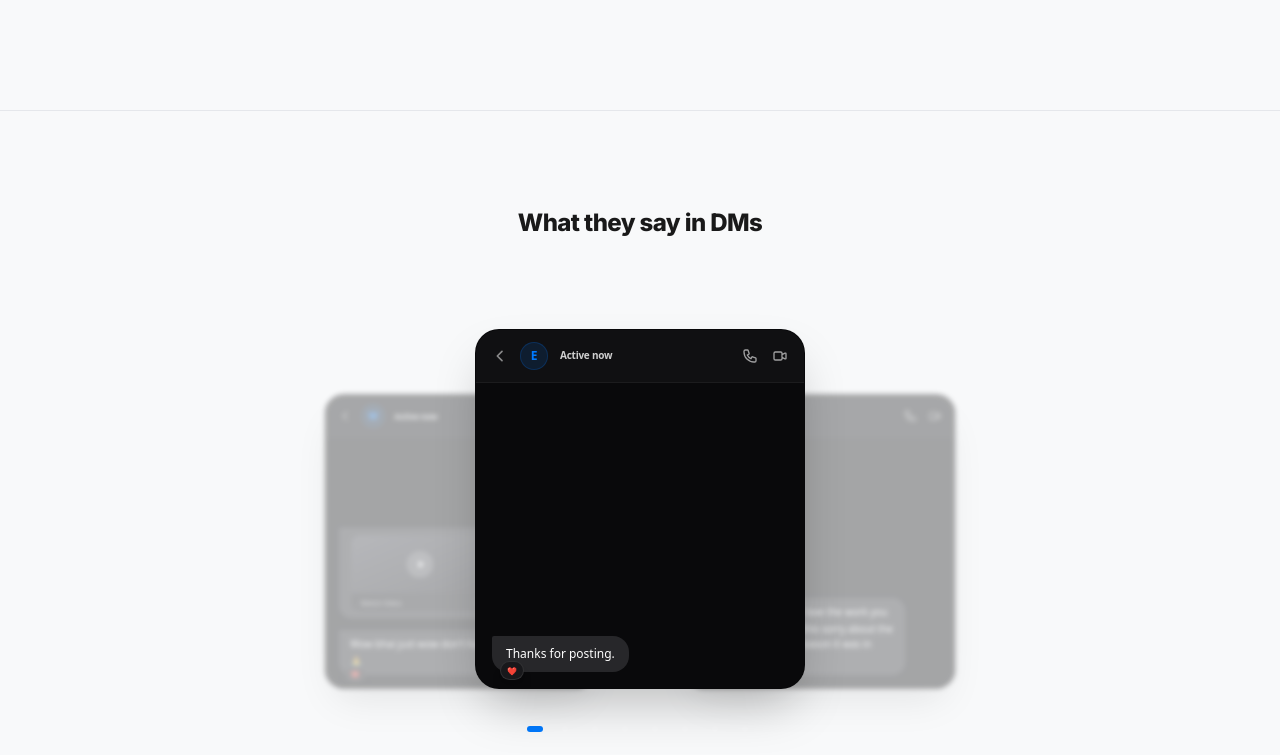
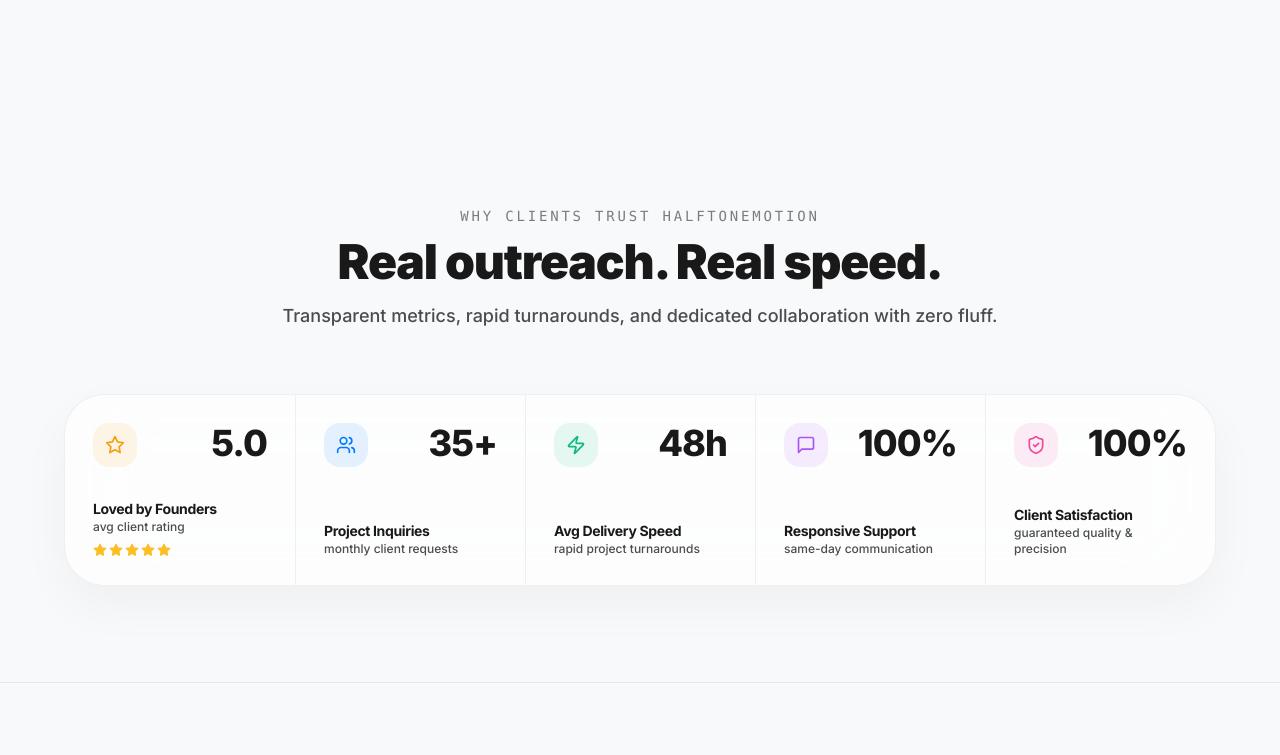
Before and after one commit to BerserkerOP/website, a Next.js app: page / in a window 1280 px wide. Shown: the part 1994-2749 px from the top of the page. Built offline with nearby package versions, Linux system fonts and the light colour scheme.

Commit message:
Create TrustMetrics section with 5 key metrics and subtle top-left ambient hover gradient shadow animations

```diff
--- a/app/page.tsx
+++ b/app/page.tsx
@@ -3,6 +3,7 @@ import ProjectCard from '@/components/ProjectCard';
 import ReviewsSection from '@/components/ReviewsSection';
 import ContactSection from '@/components/ContactSection';
 import SpotlightButton from '@/components/SpotlightButton';
+import TrustMetrics from '@/components/TrustMetrics';
 
 export default function Home() {
   const projects: Array<{
@@ -95,6 +96,7 @@ export default function Home() {
         </div>
       </section>
 
+      <TrustMetrics />
       <ReviewsSection />
       <ContactSection />
     </div>
--- /dev/null
+++ b/components/TrustMetrics.tsx
@@ -0,0 +1,159 @@
+"use client";
+
+import { motion } from "framer-motion";
+import { Star, Users, Zap, MessageSquare, ShieldCheck } from "lucide-react";
+import { useState } from "react";
+
+interface MetricItem {
+  id: string;
+  icon: React.ElementType;
+  value: string;
+  title: string;
+  subtext: string;
+  iconBg: string;
+  iconColor: string;
+  glowColor: string;
+  extraWidget?: React.ReactNode;
+}
+
+export default function TrustMetrics() {
+  const [hoveredId, setHoveredId] = useState<string | null>(null);
+
+  const metrics: MetricItem[] = [
+    {
+      id: "rating",
+      icon: Star,
+      value: "5.0",
+      title: "Loved by Founders",
+      subtext: "avg client rating",
+      iconBg: "bg-amber-500/10 dark:bg-amber-500/20",
+      iconColor: "text-amber-500 dark:text-amber-400",
+      glowColor: "#FFB800",
+      extraWidget: (
+        <div className="flex items-center gap-0.5 mt-2">
+          {[...Array(5)].map((_, i) => (
+            <Star key={i} className="w-3.5 h-3.5 fill-amber-400 text-amber-400" />
+          ))}
+        </div>
+      )
+    },
+    {
+      id: "demand",
+      icon: Users,
+      value: "35+",
+      title: "Project Inquiries",
+      subtext: "monthly client requests",
+      iconBg: "bg-[#007AFF]/10 dark:bg-[#007AFF]/20",
+      iconColor: "text-[#007AFF] dark:text-blue-400",
+      glowColor: "#007AFF"
+    },
+    {
+      id: "turnaround",
+      icon: Zap,
+      value: "48h",
+      title: "Avg Delivery Speed",
+      subtext: "rapid project turnarounds",
+      iconBg: "bg-emerald-500/10 dark:bg-emerald-500/20",
+      iconColor: "text-emerald-500 dark:text-emerald-400",
+      glowColor: "#10B981"
+    },
+    {
+      id: "responsive",
+      icon: MessageSquare,
+      value: "100%",
+      title: "Responsive Support",
+      subtext: "same-day communication",
+      iconBg: "bg-purple-500/10 dark:bg-purple-500/20",
+      iconColor: "text-purple-500 dark:text-purple-400",
+      glowColor: "#A855F7"
+    },
+    {
+      id: "satisfaction",
+      icon: ShieldCheck,
+      value: "100%",
+      title: "Client Satisfaction",
+      subtext: "guaranteed quality & precision",
+      iconBg: "bg-pink-500/10 dark:bg-pink-500/20",
+      iconColor: "text-pink-500 dark:text-pink-400",
+      glowColor: "#EC4899"
+    }
+  ];
+
+  return (
+    <section className="py-16 sm:py-24 px-6 lg:px-16 max-w-7xl mx-auto w-full">
+      {/* Header Section */}
+      <div className="text-center max-w-3xl mx-auto mb-12 sm:mb-16">
+        <p className="text-apple-subtext text-xs sm:text-sm font-mono uppercase tracking-[0.2em] mb-3 text-black/50 dark:text-white/50">
+          WHY CLIENTS TRUST HALFTONEMOTION
+        </p>
+        <h2 className="text-3xl sm:text-4xl md:text-5xl font-black text-apple-text tracking-tight mb-4 leading-tight">
+          Real outreach. Real speed.
+        </h2>
+        <p className="text-base sm:text-lg text-apple-subtext font-medium">
+          Transparent metrics, rapid turnarounds, and dedicated collaboration with zero fluff.
+        </p>
+      </div>
+
+      {/* Main Glassmorphic 5-Metric Capsule Container */}
+      <motion.div
+        initial={{ opacity: 0, y: 20 }}
+        whileInView={{ opacity: 1, y: 0 }}
+        viewport={{ once: true }}
+        transition={{ duration: 0.6, ease: "easeOut" }}
+        className="rounded-[2.5rem] bg-white/70 dark:bg-black/50 border border-black/[0.06] dark:border-white/[0.08] backdrop-blur-2xl shadow-[0_20px_50px_rgba(0,0,0,0.04)] dark:shadow-[0_20px_50px_rgba(0,0,0,0.4)] overflow-hidden"
+      >
+        <div className="grid grid-cols-1 sm:grid-cols-2 lg:grid-cols-5 divide-y sm:divide-y-0 sm:divide-x divide-black/[0.06] dark:divide-white/[0.08]">
+          {metrics.map((item) => {
+            const Icon = item.icon;
+            const isHovered = hoveredId === item.id;
+
+            return (
+              <div
+                key={item.id}
+                onMouseEnter={() => setHoveredId(item.id)}
+                onMouseLeave={() => setHoveredId(null)}
+                className="relative group p-6 sm:p-7 flex flex-col justify-between min-h-[170px] sm:min-h-[190px] transition-all duration-300 overflow-hidden cursor-default"
+              >
+                {/* Subtle Top-Left Ambient Radial Gradient Shadow Glow on Hover */}
+                <div
+                  className={`absolute -top-16 -left-16 w-44 h-44 rounded-full pointer-events-none transition-all duration-500 blur-2xl -z-0 ${
+                    isHovered ? "opacity-100 scale-110" : "opacity-0 scale-90"
+                  }`}
+                  style={{
+                    background: `radial-gradient(circle, ${item.glowColor}35 0%, ${item.glowColor}00 70%)`
+                  }}
+                />
+
+                {/* Top Row: Icon Badge & Stat Value */}
+                <div className="flex items-start justify-between gap-3 relative z-10">
+                  {/* Icon Circle */}
+                  <div className={`p-3 rounded-2xl ${item.iconBg} transition-transform duration-300 group-hover:scale-110 group-hover:rotate-3 shrink-0`}>
+                    <Icon className={`w-5 h-5 ${item.iconColor}`} />
+                  </div>
+
+                  {/* Main Value */}
+                  <div className="text-right">
+                    <span className="text-3xl sm:text-4xl font-extrabold text-apple-text tracking-tight leading-none">
+                      {item.value}
+                    </span>
+                  </div>
+                </div>
+
+                {/* Bottom Row: Label, Subtext & Rating Stars (if present) */}
+                <div className="mt-6 relative z-10 flex flex-col items-start">
+                  <h3 className="text-sm font-bold text-apple-text tracking-tight group-hover:text-black dark:group-hover:text-white transition-colors">
+                    {item.title}
+                  </h3>
+                  <p className="text-xs font-medium text-apple-subtext transition-colors">
+                    {item.subtext}
+                  </p>
+                  {item.extraWidget}
+                </div>
+              </div>
+            );
+          })}
+        </div>
+      </motion.div>
+    </section>
+  );
+}
```
